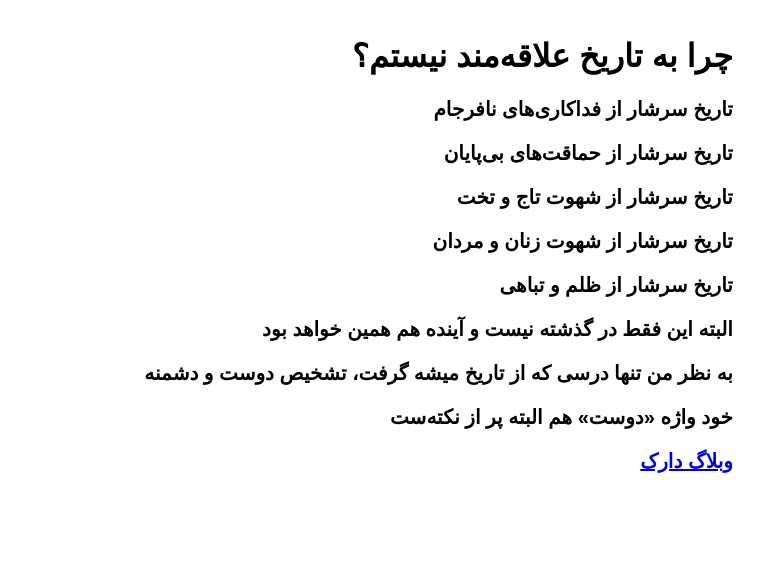
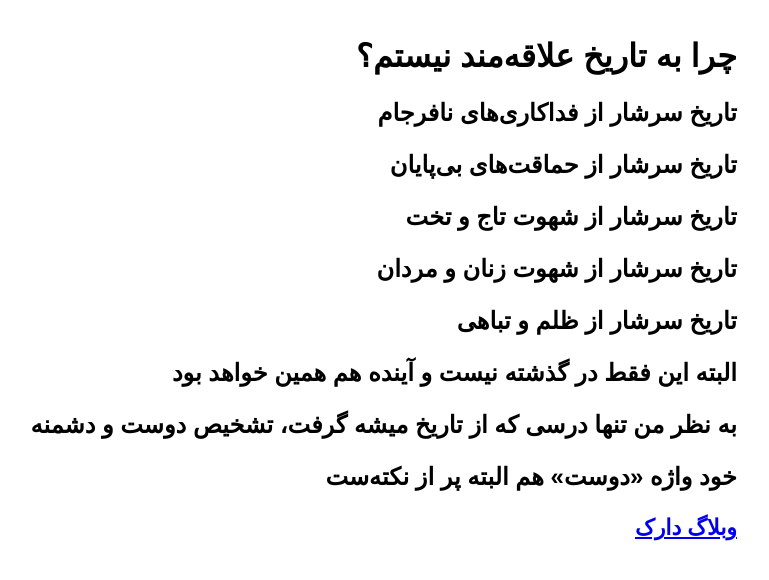
Before and after one commit to darkblog/darkblog.github.io, a Jekyll site: the page built from _posts/2024-7-4-2.md, in a window 1280 px wide. Shown: the top 580 px of the page, without its empty margins (392-1161 px from the left). Built offline with Jekyll 4.4.1, drawn with Linux system fonts in a browser that asks for light colours.

Commit message:
Update post.html

```diff
--- a/_layouts/post.html
+++ b/_layouts/post.html
@@ -7,7 +7,7 @@
 <head>
 <title>{{ page.title }}</title>
 <meta name="viewport" content="width=device-width">
-<style>body{font-family:sans-serif;margin:auto;padding:1em;max-width:80ch}h2,h3{font-size:20px}</style>
+<style>body{font-family:sans-serif;margin:auto;padding:1em;max-width:80ch}h3{font-size:22px}</style>
 </head>
 <body>
 <h1>{{ page.title }}</h1>
```
